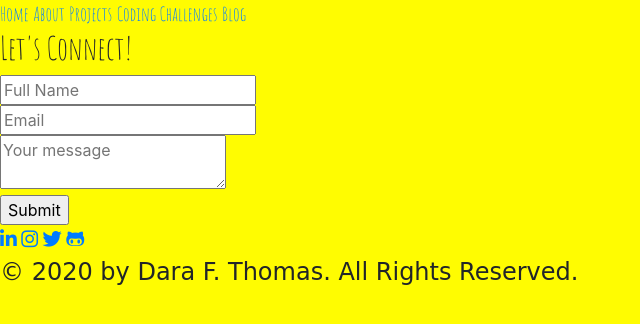
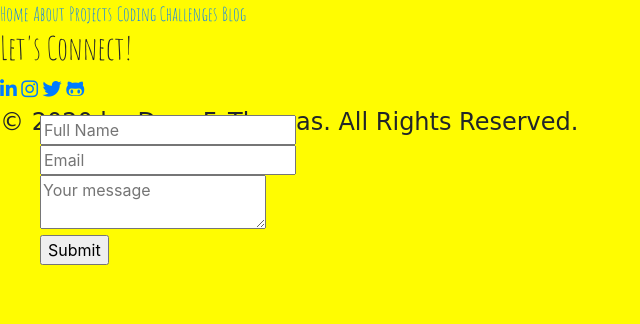
Before and after one commit to DaraDoesDev/DaraDoesDev, a website: page VIEWS/contact.html in a window 1280 px wide. Shown: the whole page, without its empty margins (0-640 px from the left). Drawn offline with nearby package versions, Linux system fonts and the light colour scheme; files that its build step writes are made by us from their sources; a web font is replaced by a local one.

Commit message:
Added coding for stylesheet for contact form

```diff
--- a/styles.css
+++ b/styles.css
@@ -22,3 +22,11 @@ p {
     font-family: 'Sue Ellen Francisco', cursive;
     font-size: x-large;
 }
+
+.box{
+    background: A6A6A6;
+    width: 300px;
+    padding: 40px;
+    position: absolute;
+    top:
+}
```
